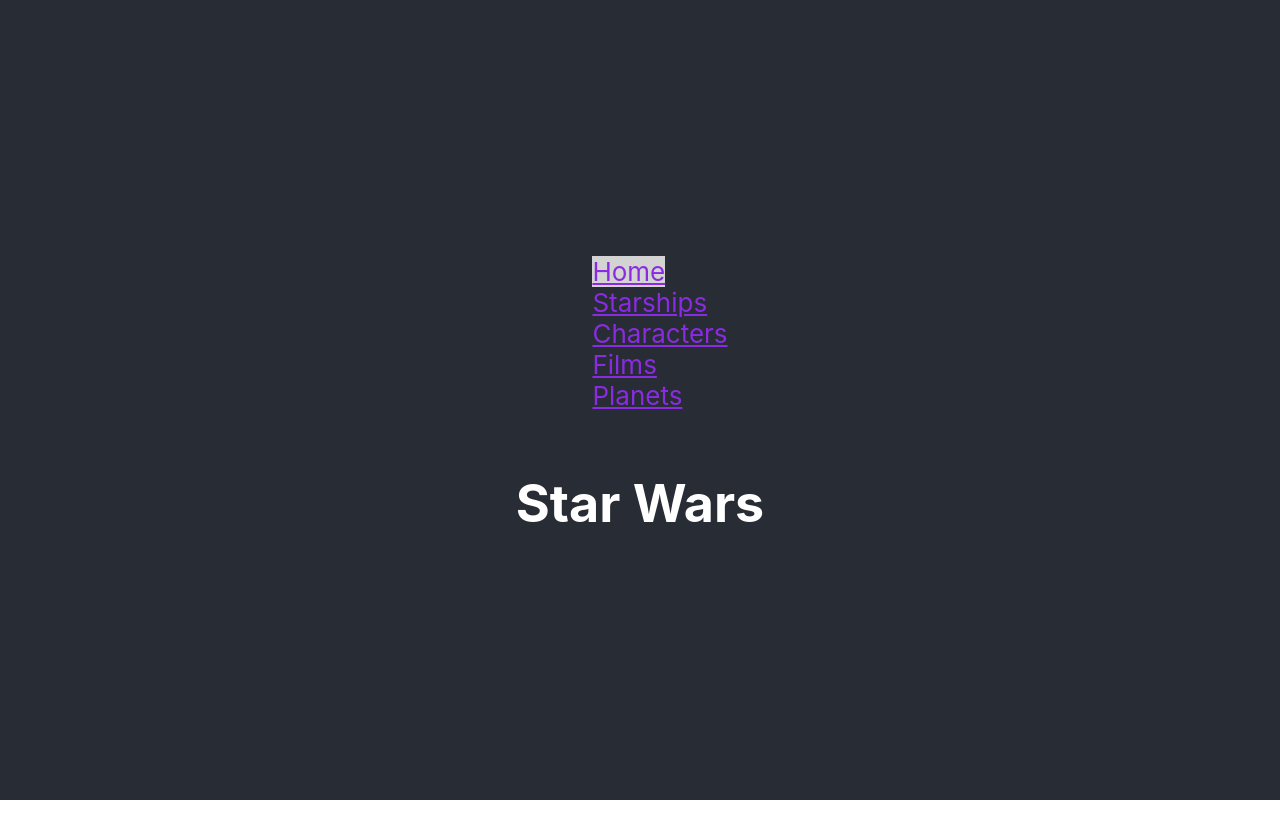
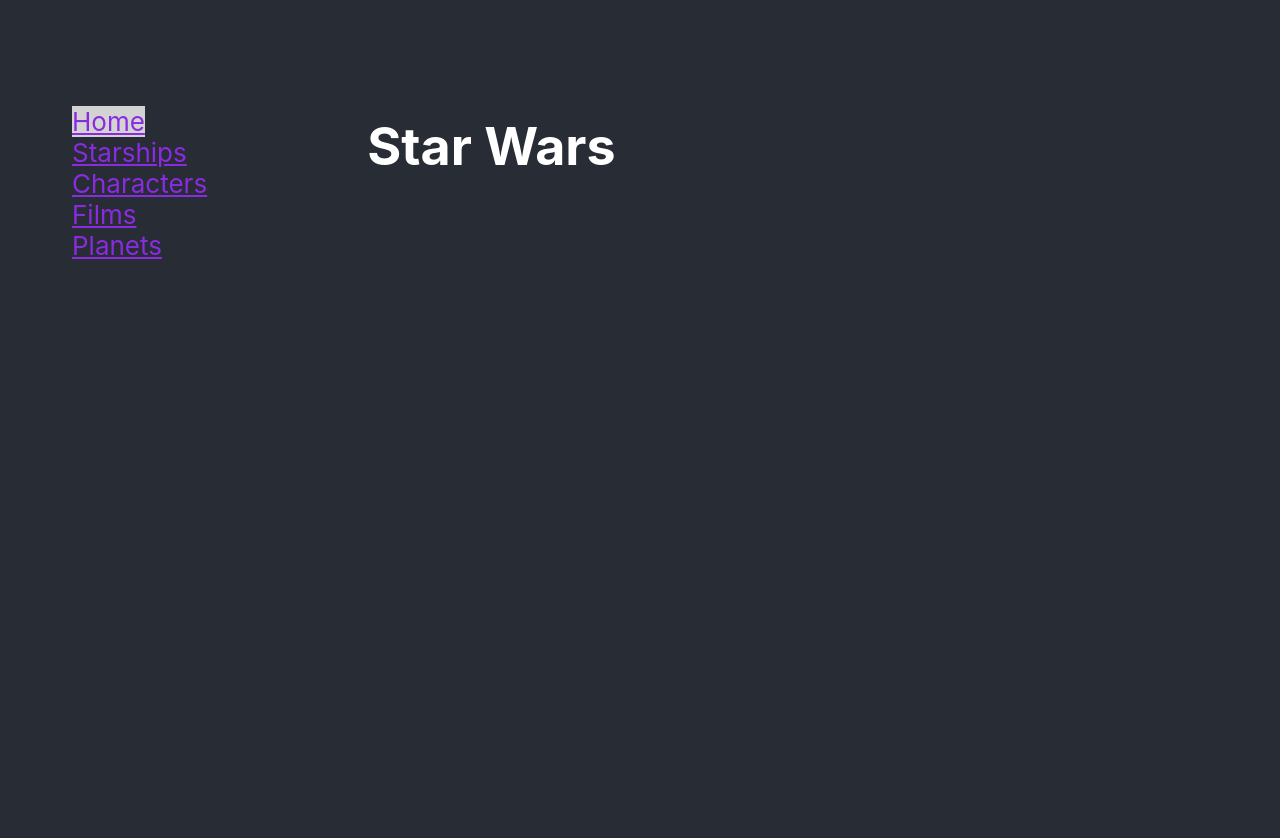
Before and after one commit to EvgeniAnastasov/swapi-react-demo, a React (Create React App) app: page / in a window 1280 px wide. Shown: the top 838 px of the page. Before the commit the page ends 800 px from the top, so only its background shows below. Built offline with nearby package versions, Linux system fonts and the light colour scheme.

Commit message:
added some css

```diff
--- a/src/App.css
+++ b/src/App.css
@@ -3,21 +3,30 @@
 } */
 
 
-.App-logo {
+/* .App-header {
+    display: flex;
+    justify-content:flex-end
+
+} */
+
+/* .App-logo {
     height: 40vmin;
     pointer-events: none;
-}
+} */
 
 
 .App-header {
     background-color: #282c34;
     min-height: 100vh;
     display: flex;
-    flex-direction: column;
-    align-items: center;
-    justify-content: center;
+    padding-left: 2rem;
+    padding-top: 5rem;
+    /* flex-direction: column; */
+    /* align-items: center; */
+    /* justify-content: center; */
     font-size: calc(10px + 2vmin);
     color: white;
+    gap: 10rem;
 }
 
 /* .App-link {
--- a/src/App.js
+++ b/src/App.js
@@ -14,8 +14,11 @@
         <div className="App">
             <header className="App-header">
 
-            <Navigation />
+                <div className='nav'>
+                    <Navigation className="nav" />
+                </div>
 
+                <div className='main'>
                     <Routes>
                         <Route path='/' element={<h1>Star Wars</h1>} />
                         <Route path='/starships' element={<Starships />} />
@@ -24,6 +27,7 @@
                         <Route path='/planets' element={<Planets />} />
 
                     </Routes>
+                </div>
 
 
 
```
Lines whose indentation alone changed are shown as unchanged.
